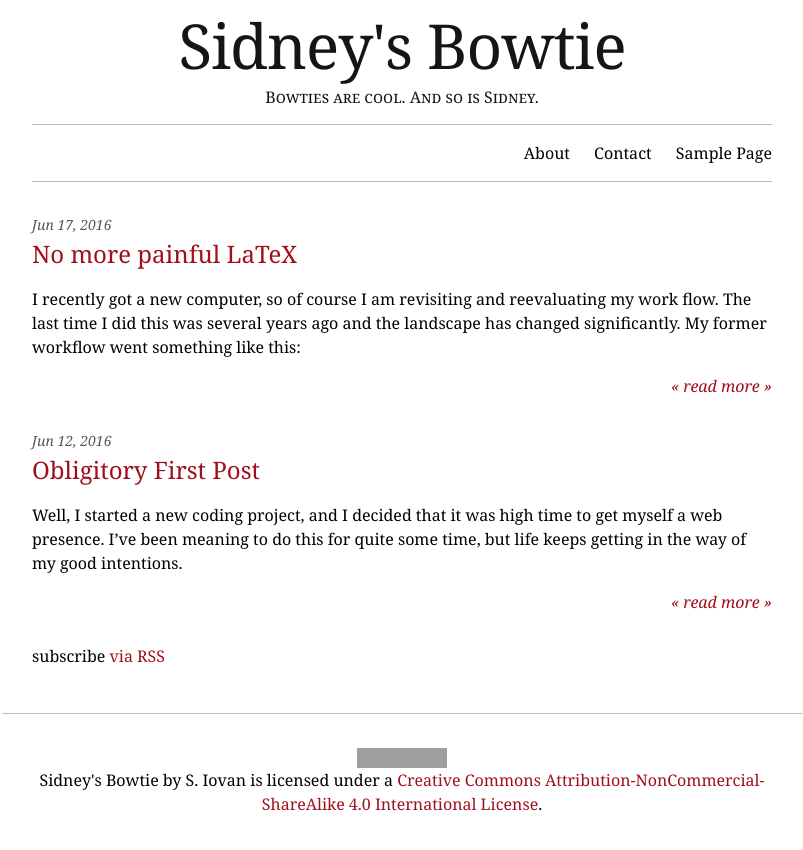
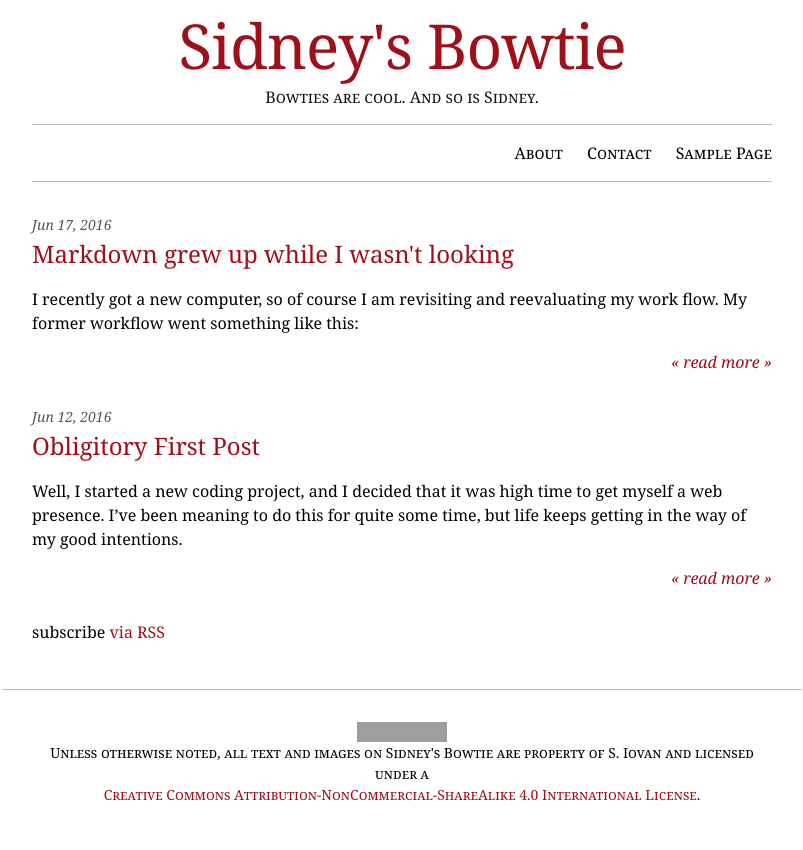
Before and after one commit to siovan/siovan.github.io, a Jekyll site: the page built from index.html, in a window 1280 px wide. Shown: the top 850 px of the page, without its empty margins (238-1041 px from the left). Built offline with Jekyll 4.4.1, drawn with Linux system fonts in a browser that asks for light colours; some of the changed lines change nothing that is shown; grey boxes are pictures that could not be loaded.

Commit message:
refinements, editing a post

```diff
--- a/_includes/footer.html
+++ b/_includes/footer.html
@@ -2,7 +2,7 @@
 
   <div class="wrapper">
 
-    <a rel="license" href="http://creativecommons.org/licenses/by-nc-sa/4.0/"><img alt="Creative Commons License" style="border-width:0" src="https://i.creativecommons.org/l/by-nc-sa/4.0/80x15.png" /></a><br /><span xmlns:dct="http://purl.org/dc/terms/" property="dct:title">Sidney's Bowtie</span> by <span xmlns:cc="http://creativecommons.org/ns#" property="cc:attributionName">S. Iovan</span> is licensed under a <a rel="license" href="http://creativecommons.org/licenses/by-nc-sa/4.0/">Creative Commons Attribution-NonCommercial-ShareAlike 4.0 International License</a>.
+    <a rel="license" href="http://creativecommons.org/licenses/by-nc-sa/4.0/"><img alt="Creative Commons License" style="border-width:0" src="https://i.creativecommons.org/l/by-nc-sa/4.0/80x15.png" /></a><br />Unless otherwise noted, all text and images on <span xmlns:dct="http://purl.org/dc/terms/" property="dct:title">Sidney's Bowtie</span> are property of <span xmlns:cc="http://creativecommons.org/ns#" property="cc:attributionName">S. Iovan</span> and licensed under a <br><a rel="license" href="http://creativecommons.org/licenses/by-nc-sa/4.0/">Creative Commons Attribution-NonCommercial-ShareAlike 4.0 International License</a>.
 
    </div>
   </div>
--- a/_posts/2016-06-17-markdown-for-humanists.md
+++ /dev/null
@@ -1,31 +0,0 @@
----
-layout: post
-title:  "No more painful LaTeX"
-date:   2016-06-17
-categories: dh markdown tools
----
-
-I recently got a new computer, so of course I am revisiting and reevaluating my work flow. The last time I did this was several years ago and the landscape has changed significantly. My former workflow went something like this:
-
-1. Write LaTeX code using EMacs and AucTex
-2. Fiddle with obscure Latex formatting to get things looking just so
-3. Submit PDF
-4. Someone needs the file in .doc or .docx, because I'm a humanities scholar and that's how most people work in my field
-5. Try to remember the rather obscure process for converting LaTeX to .odt using tex4ht
-6. Think I have it figured out, run the conversion. Bibliography is eaten.
-7. Swear colorfully.
-8. Repeat steps 5 through 7 a few times.
-9. Remember that the only way to get the bibliography to work is to use a version of LaTeX from 2010.
-10. Find the flash drive with that version and install it since I've overwritten it for some reason.
-11. Run conversion again and pray.
-12. It worked! Import into LibreOffice.
-13. Fiddle with mangled styles for hours.
-14. Save to .docx and send to appropriate person.
-
-This is, as I'm sure you can see, rather painful. The actual writing part is fine. I love working in plain text with a proper programming editor. It's just that in the past sharing things with peers has been... challenging.
-
-So why did I put up with that for an embarrassingly long time? Because the temptation is to spend more time tweaking workflow than actually writing. Despite the irritation and expletives involved in steps 4 through 14, it got the job done. But with an upgrade in my working computer, the move from Linux to a Mac (which is another post all together), and getting the funding to finish my book, I have a reason to re-evaluate how I work. And there have been a lot of good changes.
-
-The last time I looked at Markdown the support for citations was virtually non-existant. Oh, the joy when I ran across [this article](https://medium.com/@chriskrycho/academic-markdown-and-citations-fe562ff443df#.68u9kyn7q) discussing how to use Markdown and Pandoc with bibtex to produce Chicago style footnotes. Bliss.
-
-So anyway, I am changing my workflow from LaTeX to Markdown and while there have been some bumps, I think it will be a very good change.
--- /dev/null
+++ b/_posts/2016-06-17-markdown-grew-up.md
@@ -0,0 +1,31 @@
+---
+layout: post
+title:  Markdown grew up while I wasn't looking
+date:   2016-06-17
+categories: dh markdown tools
+---
+
+I recently got a new computer, so of course I am revisiting and reevaluating my work flow. My former workflow went something like this:
+
+1. Write in LaTeX because plain text and proper bibliography managment make life easy.
+2. Fiddle with obscure Latex formatting to get things looking just so.
+3. Submit PDF.
+4. Someone asks for the file in .doc or .docx because I'm a humanities scholar and that's how most people work in my field.
+5. Try to remember the rather obscure process for converting LaTeX to .odt using `tex4ht`.
+6. Think I have it figured out, run the conversion. Bibliography is eaten.
+7. Swear colorfully.
+8. Repeat steps 5 through 7 a few times.
+9. Remember that the only way to get the bibliography to work is to use a version of LaTeX from 2010.
+10. Find the flash drive with that version and install it since I've overwritten it for some reason.
+11. Run conversion again and pray.
+12. It worked! Import into LibreOffice.
+13. Fiddle with mangled styles for hours.
+14. Save to .docx and send to appropriate person.
+
+I started writing in LaTeX many years ago because I got addicted to writing in plain text and I stuck with it because of the magic it works with Chicago style references. It produces beautiful documents and the footnotes are automatically perfect every time. Having watched others struggle with the lack-luster bibliography support in word processors, I found that the problems involved with making it work in a Word-centric field were well worth it.
+
+Having found a system that worked (kind of) I left it alone because I find it very easy to spend more time tweaking workflow than actually writing, and I needed to write. But with an upgrade in my working computer, the move from Linux to a Mac (which is another post all together), and getting the funding to finish my book, I have a reason to re-evaluate how I work. The last time I looked at Markdown the support for citations was virtually non-existant. Oh, the joy when I ran across [this article](https://medium.com/@chriskrycho/academic-markdown-and-citations-fe562ff443df#.68u9kyn7q) discussing how to use Markdown and Pandoc with bibtex to produce Chicago style footnotes.
+
+Being the highly skeptical person that I am, I didn't believe it could possibly be that easy. Surely there would be some hangup. I ran one of my LaTeX files through pandoc to convert it to Markdown. There are some funky things with brackets around certain parts of the citation keys, but nothing too strange. The moment of truth was when I ran the markdown file through pandoc again and had it spit out .docx. It worked. It was unbelievably easy. Yes, the styles were messed up, but they were much better than the styles produced by `tex4ht`. All the footnotes are there with appropriate long and short forms and ibid's in all the right places.
+
+I'll write more about using markdown as I get used to the system (I can say right off the bat that it is much easier to read and to write than LaTeX is), but I'm thrilled that it has developed into such a useful and robust tool.
--- a/_sass/_base.scss
+++ b/_sass/_base.scss
@@ -38,6 +38,7 @@ ul.post-list {
     li {
     h2 {
     font-size: $large-font-size;
+    color: $brand-color;
     }
     }
 }
@@ -45,6 +46,7 @@ ul.post-list {
 header.post-header {
     h1 {
     font-size: $large-font-size;
+    color: $brand-color;
     }
 }
 /**
--- a/_sass/_layout.scss
+++ b/_sass/_layout.scss
@@ -27,10 +27,11 @@
     margin-bottom: 10;
     margin-left: auto;
     margin-right: auto;
+    color: $brand-color;
 
     &,
     &:visited {
-        color: $grey-color-dark;
+        color: $brand-color;
     }
 }
 
@@ -57,6 +58,7 @@ a.site-title {
     .page-link {
         color: $text-color;
         line-height: $base-line-height;
+        font-variant: small-caps;
 
         // Gaps between nav items, but not on the last one
         &:not(:last-child) {
@@ -121,6 +123,8 @@ a.site-title {
  */
 .site-footer {
     padding-bottom: $spacing-unit * 2;
+    font-size: $small-font-size;
+    font-variant: small-caps;
 }
 
 .footer-heading {
@@ -134,7 +138,6 @@ a.site-title {
     margin-left: -$spacing-unit / 2;
     @extend %clearfix;
 }
-
 
 /**
  * Page content
```
